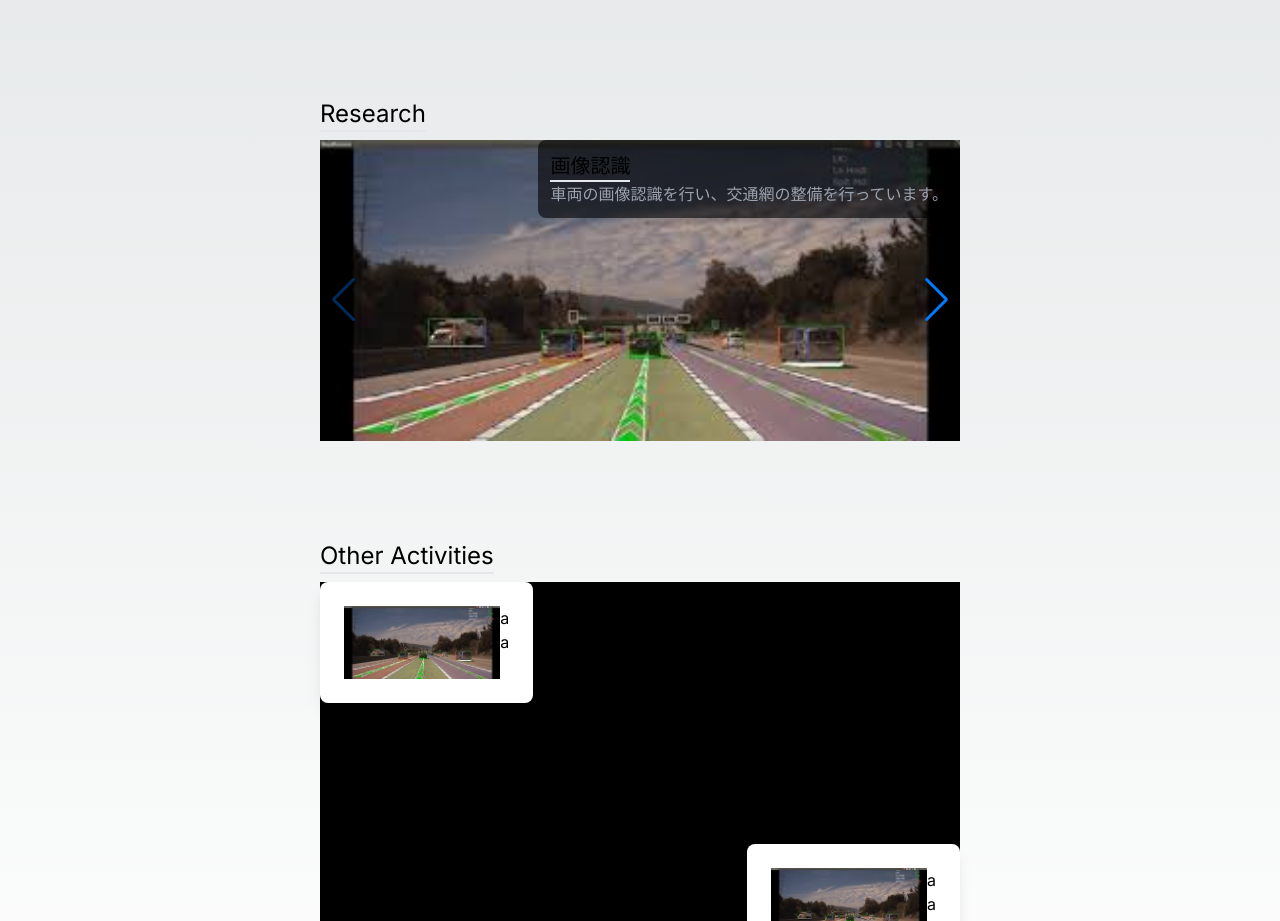
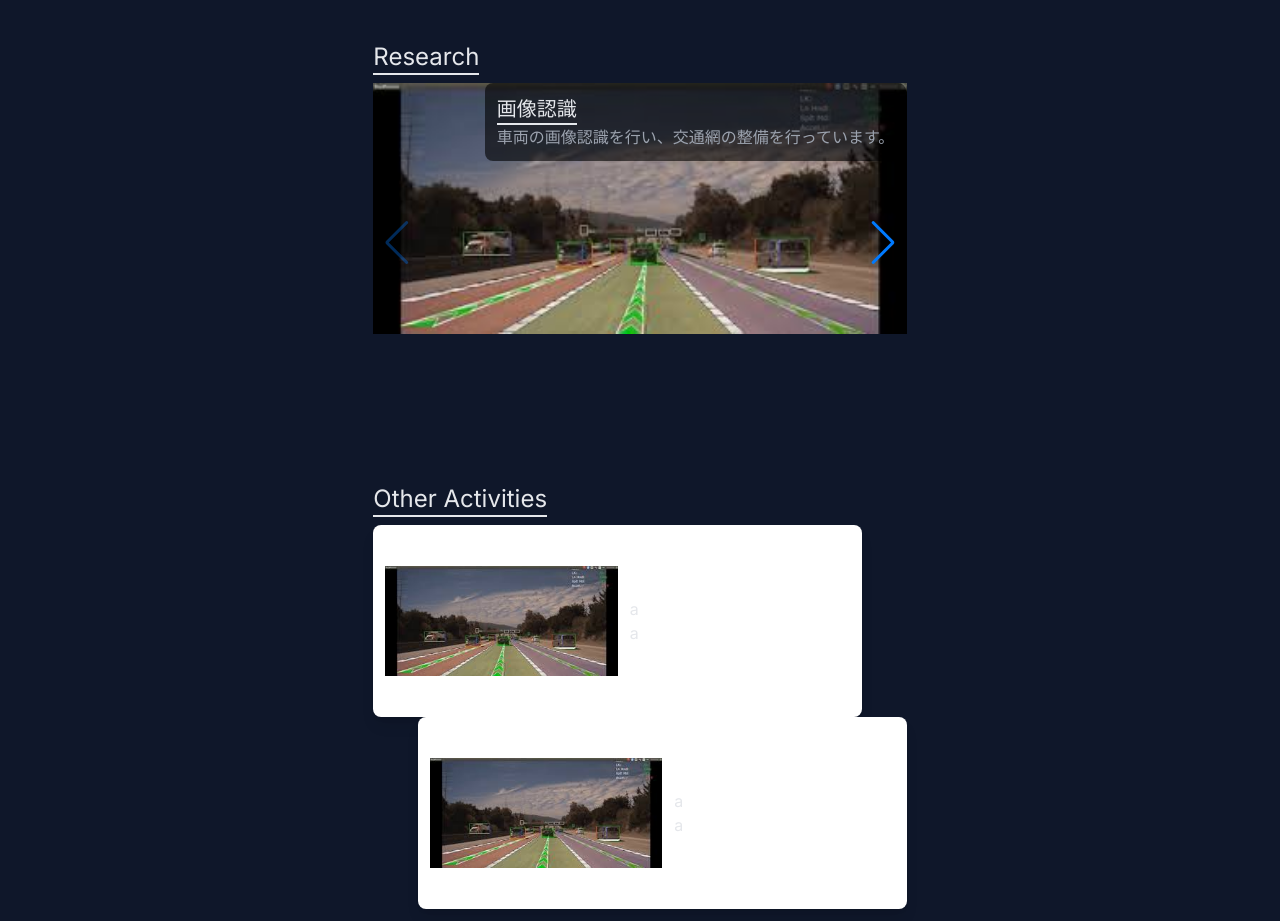
Before and after one commit to maybe-yagi/lab_webpage, a Next.js app: page / in a window 1280 px wide. Shown: the part 831-1752 px from the top of the page. Built offline with nearby package versions, Linux system fonts and the light colour scheme.

Commit message:
[change]other acitivitiesの編集
other activitiesを編集しました。

```diff
--- a/src/app/components/elements/ActivityCard/ActivitiesCard.tsx
+++ b/src/app/components/elements/ActivityCard/ActivitiesCard.tsx
@@ -3,11 +3,11 @@ import { ActivitiesCardProps } from "@/types/Cards/ActivitiesCard.types";
 
 const ActivitiesCard = ({ ActivityCard_left, ActivityCard_right }:ActivitiesCardProps) => {
   return (
-    <div className="relative w-full max-w-4xl h-96 bg-black p-8">
-      <div className="absolute top-0 left-0 bg-white shadow-lg rounded-lg p-6 w-1/3">
+    <div className="relative w-full max-w-4xl h-96 p-8">
+      <div className="absolute top-0 left-0 bg-white shadow-lg rounded-lg w-11/12 h-1/2 items-center">
         <ActivityCard {...ActivityCard_left}/>
       </div>
-      <div className="absolute bottom-0 right-0 bg-white shadow-lg rounded-lg p-6 w-1/3">
+      <div className="absolute bottom-0 right-0 bg-white shadow-lg rounded-lg w-11/12 h-1/2">
         <ActivityCard {...ActivityCard_right}/>
       </div>
     </div>
--- a/src/app/components/elements/ActivityCard/ActivityCard.tsx
+++ b/src/app/components/elements/ActivityCard/ActivityCard.tsx
@@ -3,24 +3,24 @@ import Image from "next/image";
 
 const ActivityCard = ({src, title, description, pos_photo="upside"}: ActivityCardProps) => {
   return(
-    <div className="flex justify-center relative w-full">
+    <div className="flex items-center justify-center relative w-full h-full">
       {pos_photo == "upside" ? (
         <>
-          <div>
-            <Image src={src} height={350} width={350} alt=""/>
+          <div className="mx-3 flex-1">
+            <Image src={src} width={350} height={350} alt=""/>
           </div>
-          <div>
+          <div className="flex-1">
             <h2>{title}</h2>
             <p>{description}</p>
           </div>
         </>
       ) : (
           <>
-          <div>
+            <div className="mx-3 flex-1">
               <h2>{title}</h2>
               <p>{description}</p>
             </div>
-          <div>
+            <div className="flex-1">
               <Image src={src} height={350} width={350} alt=""/>
             </div>
           </>
--- a/src/app/components/layout/Activity/Activity.tsx
+++ b/src/app/components/layout/Activity/Activity.tsx
@@ -8,7 +8,7 @@ const Activity:React.FC<ActivityProps> = ({activityRef}:ActivityProps) => {
     description: "a",
   }
   return (
-    <div id="activity" className="flex w-6/12 flex-col gap-2" ref={activityRef}>
+    <div id="activity" className="flex w-5/12 flex-col gap-2" ref={activityRef}>
       <div className="text-2xl w-fit border-b-2">
         <h2>Other Activities</h2>
       </div>
--- a/src/app/components/layout/Outline/Outline.tsx
+++ b/src/app/components/layout/Outline/Outline.tsx
@@ -3,7 +3,7 @@ import { OutlineProps } from "@/types/Outline.types";
 const Outline:React.FC<OutlineProps> = ({outlineRef}:OutlineProps) => {
 	return (
 		// 研究室紹介のカード
-		<div id="outline" className="flex w-6/12 flex-col gap-2" ref={outlineRef}>
+		<div id="outline" className="flex w-5/12 flex-col gap-2" ref={outlineRef}>
 			<div className="text-2xl w-fit border-b-2">
 				<h2>About us</h2>
 			</div>
--- a/src/app/components/layout/Profile/Profile.tsx
+++ b/src/app/components/layout/Profile/Profile.tsx
@@ -3,7 +3,7 @@ import { ProfileProps } from "@/types/Profile.types";
 
 const Profile:React.FC<ProfileProps> = ({profileRef}:ProfileProps) => {
   return(
-    <div id="profile" className="my-5 flex w-6/12 flex-col gap-2 items-center" ref={profileRef}>
+    <div id="profile" className="my-5 flex w-5/12 flex-col gap-2 items-center" ref={profileRef}>
       <div className="flex flex-nowrap">
         <div className="mr-5">
           <Image alt="profile photo" src="/images/jeong.png" width={200} height={200} className="rounded-full"/>
--- a/src/app/components/layout/Research/Research.tsx
+++ b/src/app/components/layout/Research/Research.tsx
@@ -8,7 +8,7 @@ import ResearchCard from "@/app/components/elements/ResearchCard/ResearchCard";
 
 const Research:React.FC<ResearchProps> = ({researchRef}: ResearchProps) => {
   return (
-    <div id="research" className="flex w-6/12 flex-col gap-2" ref={researchRef}>
+    <div id="research" className="flex w-5/12 flex-col gap-2" ref={researchRef}>
       <div className="text-2xl w-fit border-b-2">
         <h2>Research</h2>
       </div>
--- a/src/app/components/layout/Top/Top.tsx
+++ b/src/app/components/layout/Top/Top.tsx
@@ -2,7 +2,7 @@ import { TopProps } from "@/types/Top.types";
 
 const Top: React.FC<TopProps> = ({ topRef }: TopProps) => {
   return (
-    <div id="top" className="flex items-center w-6/12" ref={topRef}>
+    <div id="top" className="flex items-center w-5/12" ref={topRef}>
       {/* 可視化されるカード部分 */}
       <div className="my-10 text-gray-200 text-2xl md:text-5xl">
         <h2 className="text-2xl">National Insutitute Technology(KOSEN), Numazu College</h2>
--- a/src/app/page.tsx
+++ b/src/app/page.tsx
@@ -21,9 +21,9 @@ const Home = () => {
   const inquireRef = useRef(null);
 
   return (
-    <div>
+    <div className="bg-slate-900 text-gray-200">
       <Anchor />
-      <div className="my-10 flex flex-col items-center gap-20">
+      <div className="flex flex-col items-center gap-20">
         <Top topRef={topRef}/>
         <Outline outlineRef={outlineRef}/>
         <Profile profileRef={profileRef}/>
```
Lines whose indentation alone changed are shown as unchanged.
